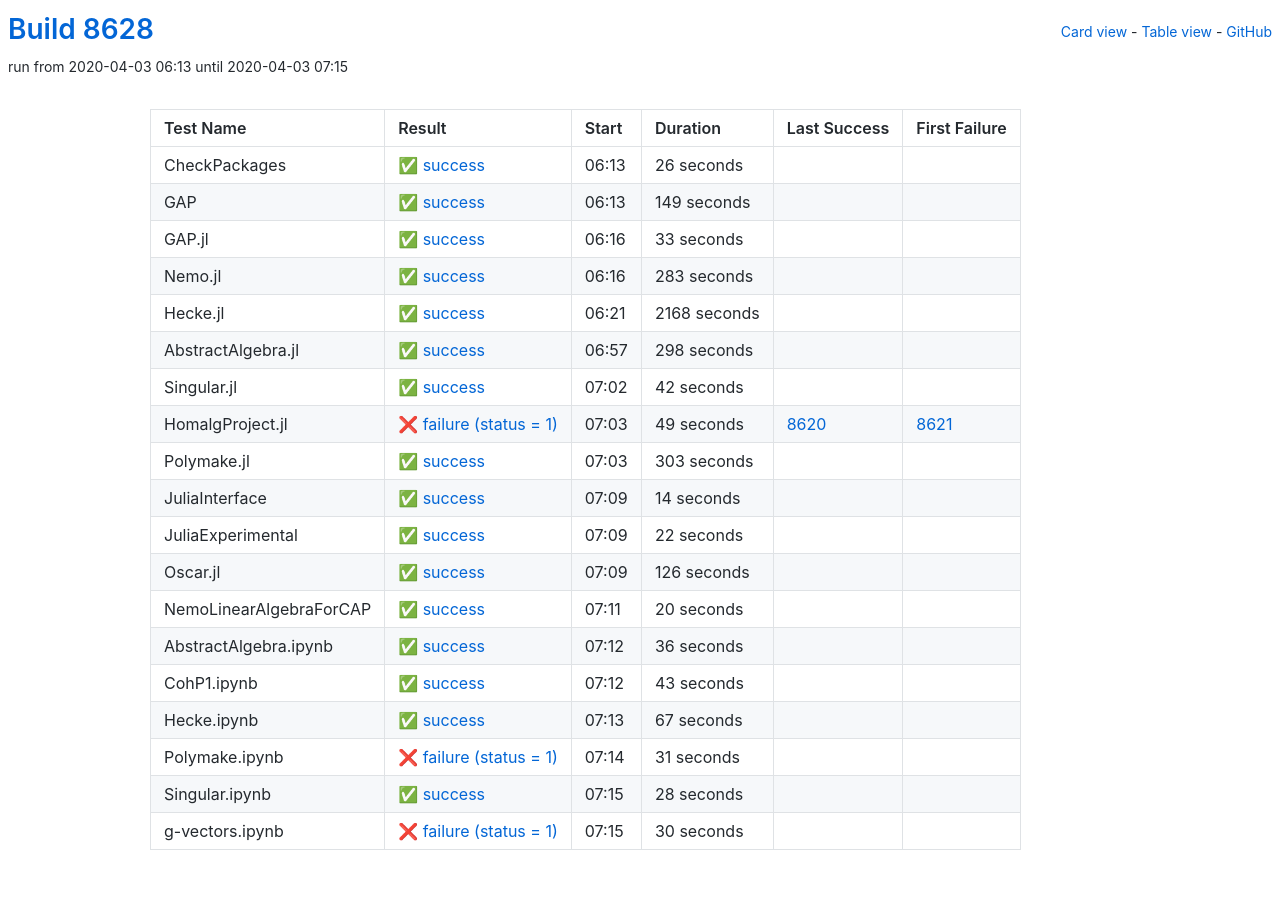
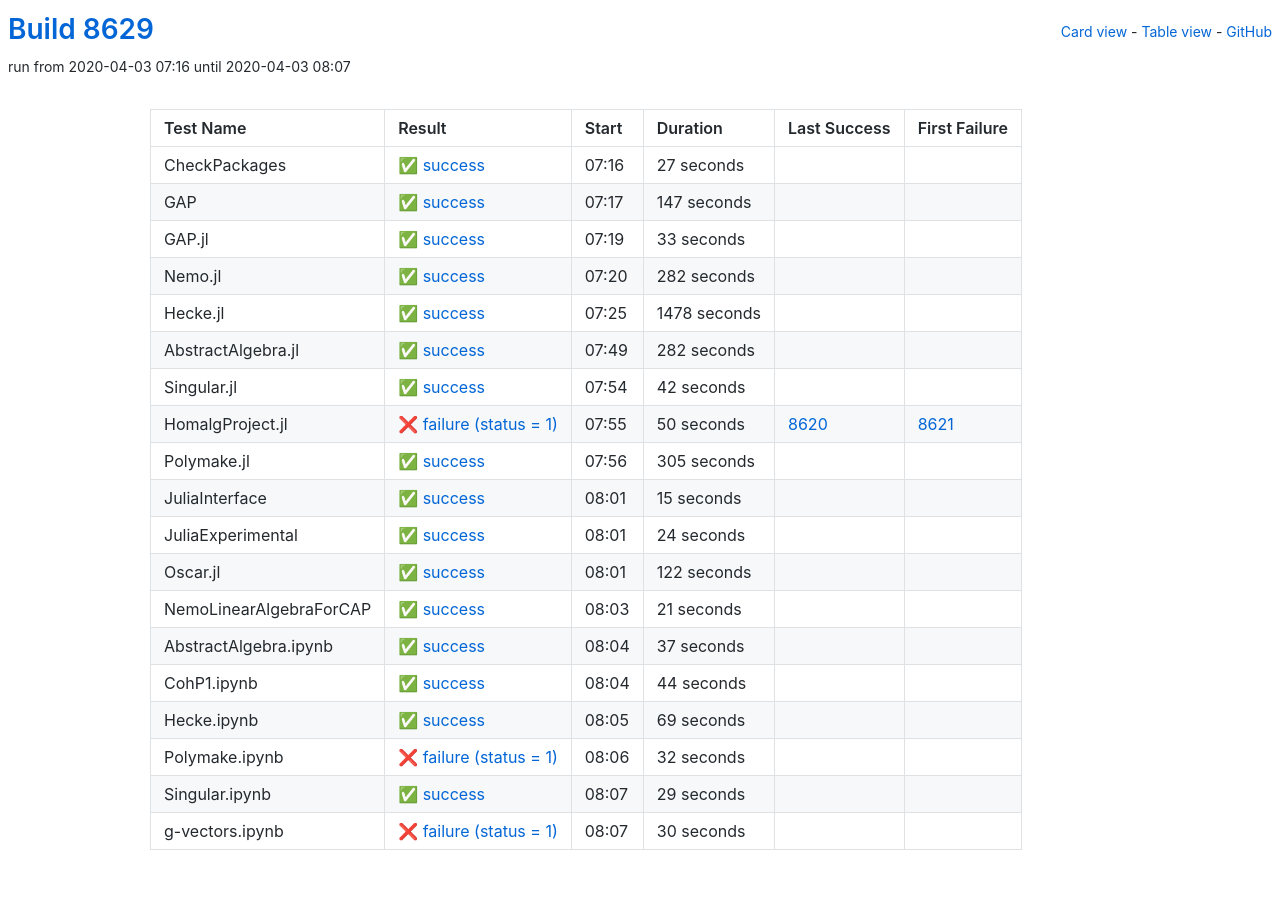
Before and after one commit to oscar-system/oscar-ci-status, a Jekyll site: the page built from table.html, in a window 1280 px wide. Built offline with Jekyll 4.4.1, drawn with Linux system fonts in a browser that asks for light colours.

Commit message:
Build 8629

```diff
--- a/_data/ci.yml
+++ b/_data/ci.yml
@@ -1,27 +1,27 @@
-build: 8628
-build_url: https://oscarci.mathematik.uni-kl.de/job/oscar/8628/
+build: 8629
+build_url: https://oscarci.mathematik.uni-kl.de/job/oscar/8629/
 job: oscar
 tests:
-- duration: 26
+- duration: 27
   exitcode: 0
   first_failure: false
   first_failure_url: null
   last_success: false
   last_success_url: null
-  log: https://oscarci.mathematik.uni-kl.de/job/oscar/8628/artifact/logs/build-8628/CheckPackages.log
+  log: https://oscarci.mathematik.uni-kl.de/job/oscar/8629/artifact/logs/build-8629/CheckPackages.log
   name: CheckPackages
-  start: 2020-04-03 06:13
+  start: 2020-04-03 07:16
   status: success
   success: true
-- duration: 149
+- duration: 147
   exitcode: 0
   first_failure: false
   first_failure_url: null
   last_success: false
   last_success_url: null
-  log: https://oscarci.mathematik.uni-kl.de/job/oscar/8628/artifact/logs/build-8628/GAP.log
+  log: https://oscarci.mathematik.uni-kl.de/job/oscar/8629/artifact/logs/build-8629/GAP.log
   name: GAP
-  start: 2020-04-03 06:13
+  start: 2020-04-03 07:17
   status: success
   success: true
 - duration: 33
@@ -30,42 +30,42 @@ tests:
   first_failure_url: null
   last_success: false
   last_success_url: null
-  log: https://oscarci.mathematik.uni-kl.de/job/oscar/8628/artifact/logs/build-8628/GAP.jl.log
+  log: https://oscarci.mathematik.uni-kl.de/job/oscar/8629/artifact/logs/build-8629/GAP.jl.log
   name: GAP.jl
-  start: 2020-04-03 06:16
+  start: 2020-04-03 07:19
   status: success
   success: true
-- duration: 283
+- duration: 282
   exitcode: 0
   first_failure: false
   first_failure_url: null
   last_success: false
   last_success_url: null
-  log: https://oscarci.mathematik.uni-kl.de/job/oscar/8628/artifact/logs/build-8628/Nemo.jl.log
+  log: https://oscarci.mathematik.uni-kl.de/job/oscar/8629/artifact/logs/build-8629/Nemo.jl.log
   name: Nemo.jl
-  start: 2020-04-03 06:16
+  start: 2020-04-03 07:20
   status: success
   success: true
-- duration: 2168
+- duration: 1478
   exitcode: 0
   first_failure: false
   first_failure_url: null
   last_success: false
   last_success_url: null
-  log: https://oscarci.mathematik.uni-kl.de/job/oscar/8628/artifact/logs/build-8628/Hecke.jl.log
+  log: https://oscarci.mathematik.uni-kl.de/job/oscar/8629/artifact/logs/build-8629/Hecke.jl.log
   name: Hecke.jl
-  start: 2020-04-03 06:21
+  start: 2020-04-03 07:25
   status: success
   success: true
-- duration: 298
+- duration: 282
   exitcode: 0
   first_failure: false
   first_failure_url: null
   last_success: false
   last_success_url: null
-  log: https://oscarci.mathematik.uni-kl.de/job/oscar/8628/artifact/logs/build-8628/AbstractAlgebra.jl.log
+  log: https://oscarci.mathematik.uni-kl.de/job/oscar/8629/artifact/logs/build-8629/AbstractAlgebra.jl.log
   name: AbstractAlgebra.jl
-  start: 2020-04-03 06:57
+  start: 2020-04-03 07:49
   status: success
   success: true
 - duration: 42
@@ -74,130 +74,130 @@ tests:
   first_failure_url: null
   last_success: false
   last_success_url: null
-  log: https://oscarci.mathematik.uni-kl.de/job/oscar/8628/artifact/logs/build-8628/Singular.jl.log
+  log: https://oscarci.mathematik.uni-kl.de/job/oscar/8629/artifact/logs/build-8629/Singular.jl.log
   name: Singular.jl
-  start: 2020-04-03 07:02
+  start: 2020-04-03 07:54
   status: success
   success: true
-- duration: 49
+- duration: 50
   exitcode: 1
   first_failure: 8621
   first_failure_url: https://oscarci.mathematik.uni-kl.de/job/oscar/8621/
   last_success: 8620
   last_success_url: https://oscarci.mathematik.uni-kl.de/job/oscar/8620/
-  log: https://oscarci.mathematik.uni-kl.de/job/oscar/8628/artifact/logs/build-8628/HomalgProject.jl.log
+  log: https://oscarci.mathematik.uni-kl.de/job/oscar/8629/artifact/logs/build-8629/HomalgProject.jl.log
   name: HomalgProject.jl
-  start: 2020-04-03 07:03
+  start: 2020-04-03 07:55
   status: failure
   success: false
-- duration: 303
+- duration: 305
   exitcode: 0
   first_failure: false
   first_failure_url: null
   last_success: false
   last_success_url: null
-  log: https://oscarci.mathematik.uni-kl.de/job/oscar/8628/artifact/logs/build-8628/Polymake.jl.log
+  log: https://oscarci.mathematik.uni-kl.de/job/oscar/8629/artifact/logs/build-8629/Polymake.jl.log
   name: Polymake.jl
-  start: 2020-04-03 07:03
+  start: 2020-04-03 07:56
   status: success
   success: true
-- duration: 14
+- duration: 15
   exitcode: 0
   first_failure: false
   first_failure_url: null
   last_success: false
   last_success_url: null
-  log: https://oscarci.mathematik.uni-kl.de/job/oscar/8628/artifact/logs/build-8628/JuliaInterface.log
+  log: https://oscarci.mathematik.uni-kl.de/job/oscar/8629/artifact/logs/build-8629/JuliaInterface.log
   name: JuliaInterface
-  start: 2020-04-03 07:09
+  start: 2020-04-03 08:01
   status: success
   success: true
-- duration: 22
+- duration: 24
   exitcode: 0
   first_failure: false
   first_failure_url: null
   last_success: false
   last_success_url: null
-  log: https://oscarci.mathematik.uni-kl.de/job/oscar/8628/artifact/logs/build-8628/JuliaExperimental.log
+  log: https://oscarci.mathematik.uni-kl.de/job/oscar/8629/artifact/logs/build-8629/JuliaExperimental.log
   name: JuliaExperimental
-  start: 2020-04-03 07:09
+  start: 2020-04-03 08:01
   status: success
   success: true
-- duration: 126
+- duration: 122
   exitcode: 0
   first_failure: false
   first_failure_url: null
   last_success: false
   last_success_url: null
-  log: https://oscarci.mathematik.uni-kl.de/job/oscar/8628/artifact/logs/build-8628/Oscar.jl.log
+  log: https://oscarci.mathematik.uni-kl.de/job/oscar/8629/artifact/logs/build-8629/Oscar.jl.log
   name: Oscar.jl
-  start: 2020-04-03 07:09
+  start: 2020-04-03 08:01
   status: success
   success: true
-- duration: 20
+- duration: 21
   exitcode: 0
   first_failure: false
   first_failure_url: null
   last_success: false
   last_success_url: null
-  log: https://oscarci.mathematik.uni-kl.de/job/oscar/8628/artifact/logs/build-8628/NemoLinearAlgebraForCAP.log
+  log: https://oscarci.mathematik.uni-kl.de/job/oscar/8629/artifact/logs/build-8629/NemoLinearAlgebraForCAP.log
   name: NemoLinearAlgebraForCAP
-  start: 2020-04-03 07:11
+  start: 2020-04-03 08:03
   status: success
   success: true
-- duration: 36
+- duration: 37
   exitcode: 0
   first_failure: false
   first_failure_url: null
   last_success: false
   last_success_url: null
-  log: https://oscarci.mathematik.uni-kl.de/job/oscar/8628/artifact/logs/build-8628/AbstractAlgebra.ipynb.log
+  log: https://oscarci.mathematik.uni-kl.de/job/oscar/8629/artifact/logs/build-8629/AbstractAlgebra.ipynb.log
   name: AbstractAlgebra.ipynb
-  start: 2020-04-03 07:12
+  start: 2020-04-03 08:04
   status: success
   success: true
-- duration: 43
+- duration: 44
   exitcode: 0
   first_failure: false
   first_failure_url: null
   last_success: false
   last_success_url: null
-  log: https://oscarci.mathematik.uni-kl.de/job/oscar/8628/artifact/logs/build-8628/CohP1.ipynb.log
+  log: https://oscarci.mathematik.uni-kl.de/job/oscar/8629/artifact/logs/build-8629/CohP1.ipynb.log
   name: CohP1.ipynb
-  start: 2020-04-03 07:12
+  start: 2020-04-03 08:04
   status: success
   success: true
-- duration: 67
+- duration: 69
   exitcode: 0
   first_failure: false
   first_failure_url: null
   last_success: false
   last_success_url: null
-  log: https://oscarci.mathematik.uni-kl.de/job/oscar/8628/artifact/logs/build-8628/Hecke.ipynb.log
+  log: https://oscarci.mathematik.uni-kl.de/job/oscar/8629/artifact/logs/build-8629/Hecke.ipynb.log
   name: Hecke.ipynb
-  start: 2020-04-03 07:13
+  start: 2020-04-03 08:05
   status: success
   success: true
-- duration: 31
+- duration: 32
   exitcode: 1
   first_failure: false
   first_failure_url: null
   last_success: false
   last_success_url: null
-  log: https://oscarci.mathematik.uni-kl.de/job/oscar/8628/artifact/logs/build-8628/Polymake.ipynb.log
+  log: https://oscarci.mathematik.uni-kl.de/job/oscar/8629/artifact/logs/build-8629/Polymake.ipynb.log
   name: Polymake.ipynb
-  start: 2020-04-03 07:14
+  start: 2020-04-03 08:06
   status: failure
   success: false
-- duration: 28
+- duration: 29
   exitcode: 0
   first_failure: false
   first_failure_url: null
   last_success: false
   last_success_url: null
-  log: https://oscarci.mathematik.uni-kl.de/job/oscar/8628/artifact/logs/build-8628/Singular.ipynb.log
+  log: https://oscarci.mathematik.uni-kl.de/job/oscar/8629/artifact/logs/build-8629/Singular.ipynb.log
   name: Singular.ipynb
-  start: 2020-04-03 07:15
+  start: 2020-04-03 08:07
   status: success
   success: true
 - duration: 30
@@ -206,8 +206,8 @@ tests:
   first_failure_url: null
   last_success: false
   last_success_url: null
-  log: https://oscarci.mathematik.uni-kl.de/job/oscar/8628/artifact/logs/build-8628/g-vectors.ipynb.log
+  log: https://oscarci.mathematik.uni-kl.de/job/oscar/8629/artifact/logs/build-8629/g-vectors.ipynb.log
   name: g-vectors.ipynb
-  start: 2020-04-03 07:15
+  start: 2020-04-03 08:07
   status: failure
   success: false
```
Also changed, not shown: README.md.
